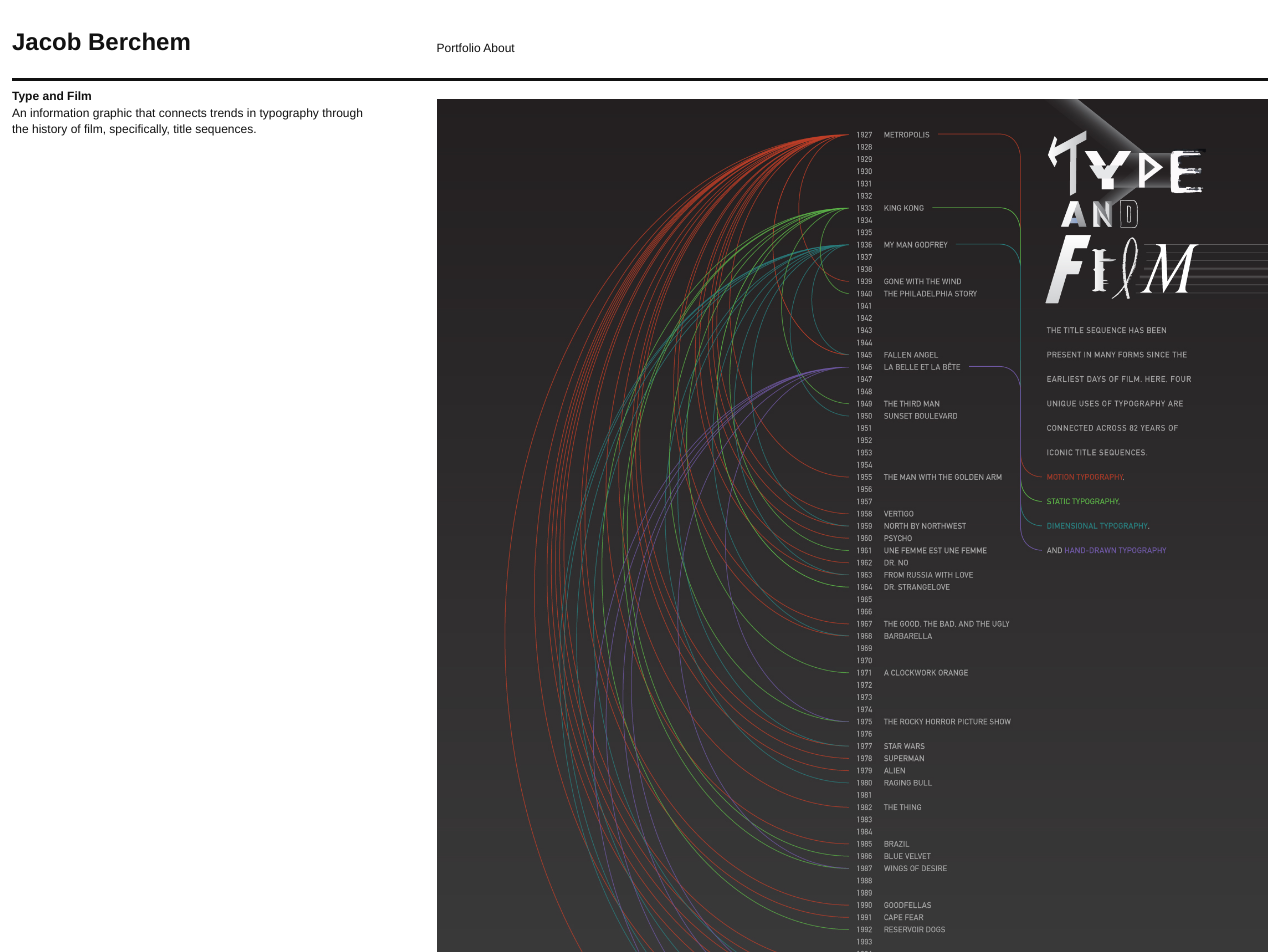
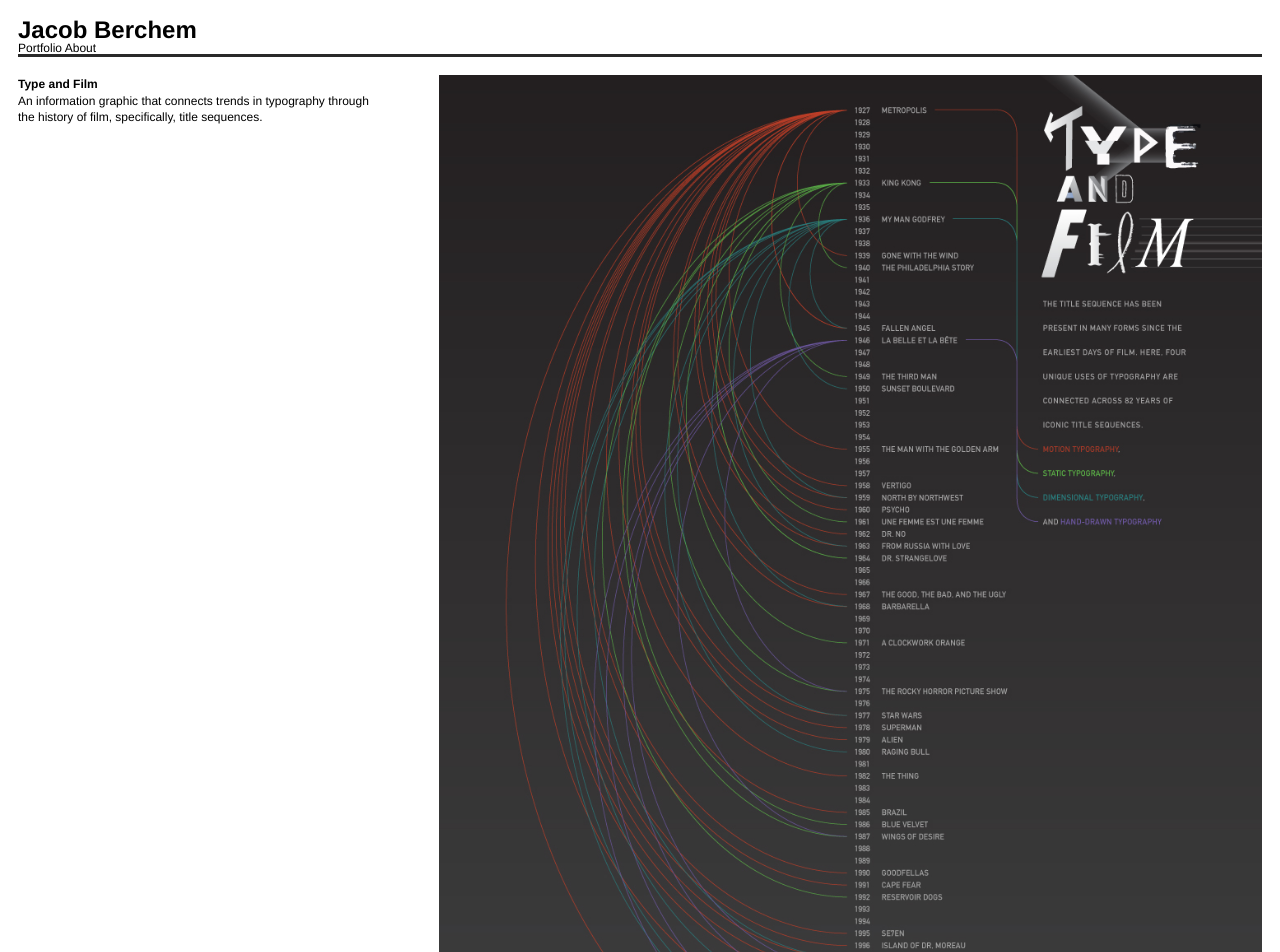
Before and after one commit to vpineda7/jakeberkuwmad.github.io, a Jekyll site: the page built from _portfolio/type-film/index.html, in a window 1280 px wide. Shown: the top 952 px of the page. Built offline with Jekyll 4.4.1, drawn with Linux system fonts in a browser that asks for light colours; some of the changed text lies outside the part shown.

Commit message:
Layout updates

```diff
--- a/_includes/footer.html
+++ b/_includes/footer.html
@@ -0,0 +1 @@
+<h2>Copyright 2015 Jacob Berchem</h2>
--- /dev/null
+++ b/_includes/project-list.html
@@ -0,0 +1,3 @@
+{% for page in site.portfolio %}
+  <a href="{{page.url}}" class="project-grid-item"><img src="{{page.image}}" alt="{{page.title}}"></a>
+{% endfor %}
--- a/_layouts/about.html
+++ b/_layouts/about.html
@@ -1,10 +1,10 @@
 ---
 layout: default
 ---
-<section class="left-column">
+<section class="text-column">
   <h2>{{ page.bio }}</h2>
 </section>
 
-<section class="double-column">
+<section class="project-column">
   {{ content }}
 </section>
--- a/_layouts/default.html
+++ b/_layouts/default.html
@@ -3,9 +3,7 @@
   {% include head.html %}
   <body>
     {% include header.html %}
-    <div class="grid">
-      {{ content }}
-    </div>
+    {{ content }}
     {% include footer.html %}
   </body>
 </html>
--- a/_layouts/portfolio.html
+++ b/_layouts/portfolio.html
@@ -1,11 +1,19 @@
 ---
 layout: default
 ---
-<section class="left-column">
-  <h2>{{ page.title }}</h2>
-  <p>{{ page.description }}</p>
+<article class="project">
+  <section class="text-column">
+    <h2>{{ page.title }}</h2>
+    <p>{{ page.description }}</p>
+  </section>
+
+  <section class="project-column">
+    {{ content }}
+  </section>
+</article>
+
+<div class="light-ruler"></div>
+
+<section class="project-grid-secondary">
+    {% include project-list.html %}
 </section>
-
-<section class="double-column">
-  {{ content }}
-</section>
--- a/_scss/layout.scss
+++ b/_scss/layout.scss
@@ -1,60 +1,54 @@
 body {
   width:100%;
-  max-width:130rem;
+  max-width:110rem;
   margin:0 auto;
-  padding:0.5rem;
+  padding:0.75rem;
 }
 
-img {
-  padding-top:1rem;
+header, footer {
+  padding:0.75rem;
 }
 
-nav {
-  .double-column {
-    display:inline;
-    padding-top:1rem;
+.project-grid-main {
+  .project-grid-item {
+    img {
+      width:100%;
+    }
   }
 }
 
-.grid {
-  display:flex;
-  flex-direction:column;
-  padding:0.5rem;
-}
-
-.left-column {
-  max-width:100%;
-  max-height:100%;
-}
-
-.double-column {
-  display:flex;
-  flex-direction:column;
-  flex-wrap:wrap;
-  img {
-    width:100%;
-  }
-  a {
-    width:100%;
+.project-grid-secondary {
+  .project-grid-item {
+    img {
+      width:50%;
+      float:left;
+    }
   }
 }
 
+.project-grid-item {
+  img {
+    padding:0.75rem;
+  }
+}
+
+.project {
+  .text-column, .project-column {
+    padding:0.75rem;
+    img {
+      width:100%;
+      padding-bottom:1.25rem;
+    }
+  }
+}
+
+
 @media (min-width:40rem) {
-  .split-column {
-    display:flex;
-    flex-direction:row;
-    flex-wrap:wrap;
-    justify-content: space-between;
-    img {
-      width:49.5%;
-      height:49.5%;
-    }
-    a {
-      width:49.5%;
-      height:49.5%;
+  .project-grid-main {
+    .project-grid-item {
       img {
-        width:100%;
-        height:100%;
+        width:50%;
+        float:left;
       }
     }
   }
@@ -66,21 +60,123 @@
 }
 
 @media (min-width:65rem) {
-  .grid {
-    flex-direction:row;
+  .project-grid-main, .project-grid-secondary {
+    .project-grid-item {
+      img {
+        width:33.33%;
+        float:left;
+      }
+    }
   }
 
-  .left-column {
+  .text-column {
     width:33.33%;
-    padding-right:0.5rem;
+    float:left;
   }
 
-  .double-column {
+  .project-column {
     width:66.66%;
-    padding-left:0.5rem;
+    padding:0;
+    margin-left:33.33%;
   }
 
   p {
     max-width:30em;
   }
 }
+//
+// nav {
+//   .double-column {
+//     display:inline;
+//     padding-top:1rem;
+//   }
+// }
+//
+// .grid {
+//   display:flex;
+//   flex-direction:column;
+//   padding:0.5rem;
+// }
+//
+// .left-column {
+//   max-width:100%;
+//   max-height:100%;
+// }
+//
+// .double-column {
+//   display:flex;
+//   flex-direction:column;
+//   flex-wrap:wrap;
+//   img {
+//     width:100%;
+//   }
+//   a {
+//     width:100%;
+//   }
+// }
+//
+// @media (min-width:40rem) {
+//   .grid {
+//     padding:0rem;
+//   }
+//
+//   .split-column {
+//     display:flex;
+//     flex-direction:row;
+//     flex-wrap:wrap;
+//     justify-content: space-between;
+//     img {
+//       width:50%;
+//       height:50%;
+//       padding:0.5rem;
+//     }
+//     a {
+//       width:50%;
+//       height:50%;
+//       img {
+//         width:100%;
+//         height:100%;
+//       }
+//     }
+//   }
+//
+//   p {
+//     max-width:49.5%;
+//     padding-right:0.5rem;
+//   }
+// }
+//
+// @media (min-width:65rem) {
+//   .grid {
+//     flex-direction:row;
+//   }
+//
+//   .left-column {
+//     width:25%;
+//     padding-right:0.5rem;
+//   }
+//
+//   .double-column {
+//     width:75%;
+//     padding-left:0.5rem;
+//   }
+//
+//   .split-column {
+//     img {
+//       width:33.33%;
+//       height:33.33%;
+//     }
+//     a {
+//       width:33.33%;
+//       height:33.33%;
+//       img {
+//         width:100%;
+//         height:100%;
+//       }
+//     }
+//   }
+//
+//   p {
+//     max-width:30em;
+//   }
+// }
--- a/_scss/typography.scss
+++ b/_scss/typography.scss
@@ -1,11 +1,9 @@
 html {
   font-size:12px;
   font-family:'Helvetica Neue', Helvetica, sans-serif;
-  color:#111;
 }
 
 h1 {
-  // color:;
   font-size:2rem;
   font-weight:bold;
   // letter-spacing:;
@@ -39,14 +37,14 @@
   text-indent:0;
 }
 
-.about-page p {
-  margin:0;
-}
-
+// .about-page p {
+//   margin:0;
+// }
+//
 .bold-ruler {
   height:0.25em;
-  margin:0 0.5rem;
-  background-color:#111;
+  // margin:0 0.5rem;
+  background-color:#292929;
 }
 
 .light-ruler {
@@ -54,13 +52,13 @@
   height:100%;
   max-height:0.0625em;
   min-height:1px;
-  background-color:#111;
+  background-color:#292929;
 }
-
+//
 nav { /* Header and Nav Style Reset */
-  padding:2rem 0.5rem !important;
+//   padding:2rem 0.5rem !important;
   a {
-    color:#111;
+    color:#000;
     text-decoration:none;
   }
 }
```
Also changed, not shown: index.html (+3 -7 lines).
